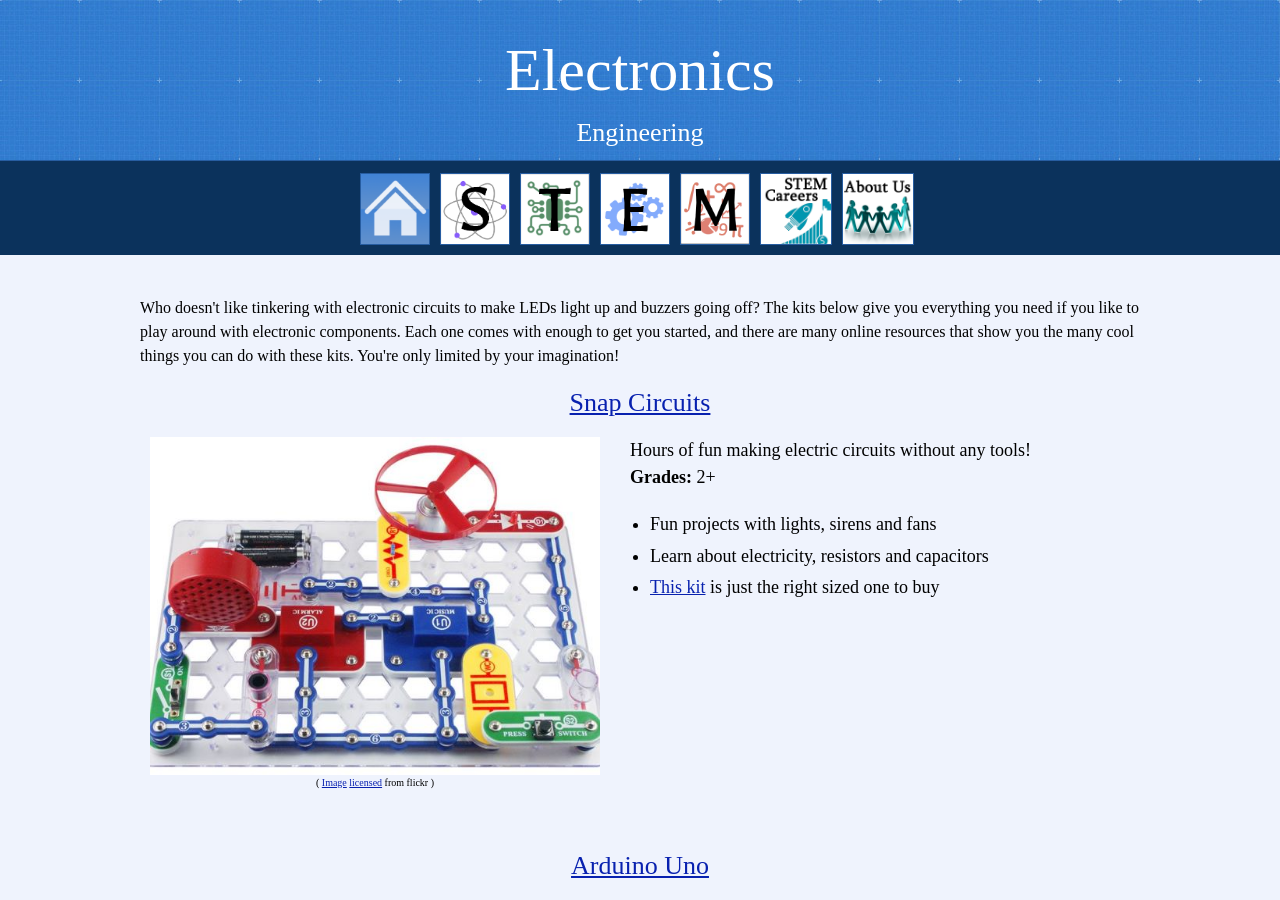
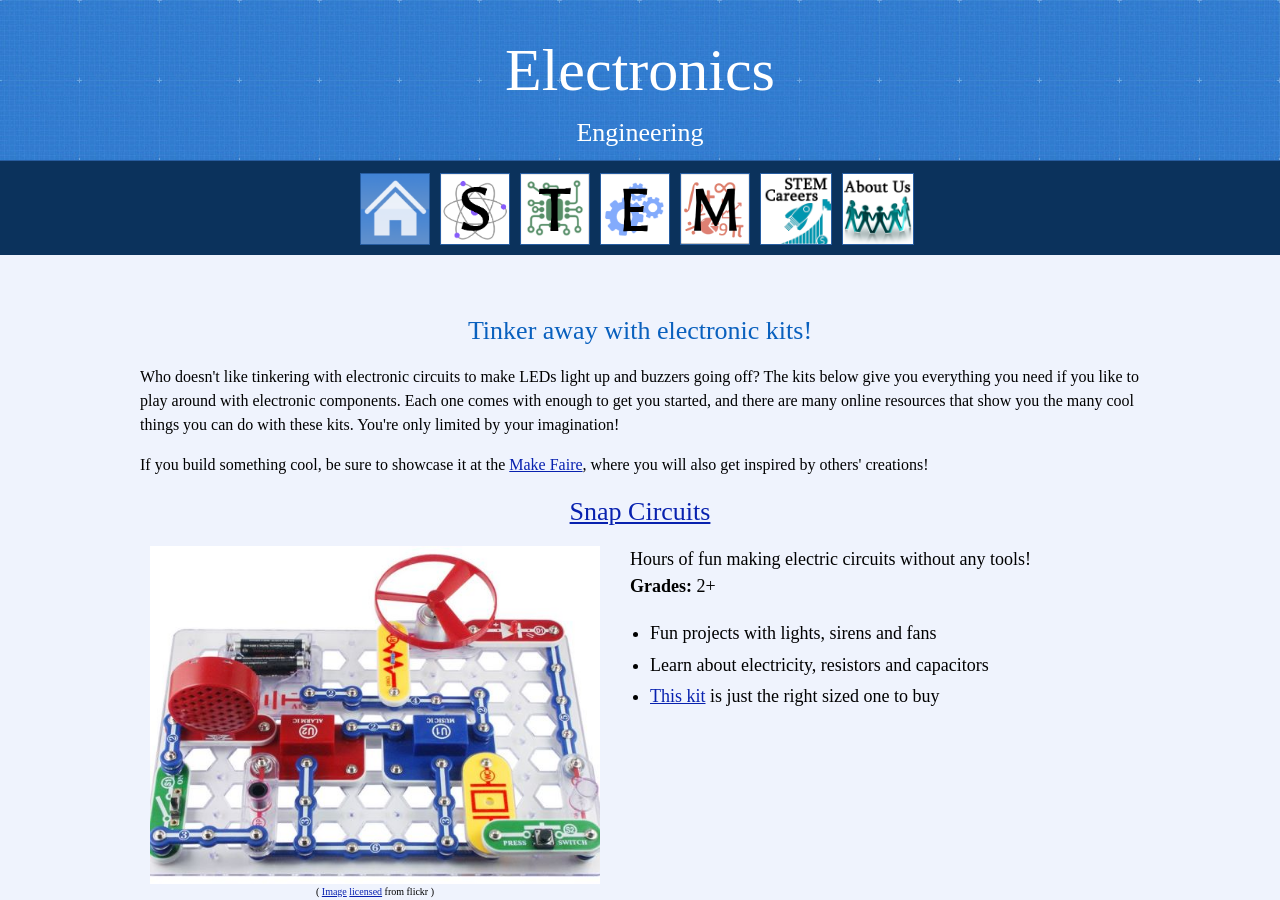
Before and after one commit to radicalcollegestrategies/stemscholars, a Jekyll site: the page built from engineering/electronics.md, in a window 1280 px wide and 900 px high. Built offline with Jekyll 4.4.1, drawn with Linux system fonts in a browser that asks for light colours; some web fonts are replaced.

Commit message:
maker faire

```diff
--- a/engineering/electronics.md
+++ b/engineering/electronics.md
@@ -5,7 +5,9 @@ title: Electronics
 h2: Engineering
 ---
 <section50short>
+<h2>Tinker away with electronic kits!</h2>
 <p>Who doesn't like tinkering with electronic circuits to make LEDs light up and buzzers going off? The kits below give you everything you need if you like to play around with electronic components. Each one comes with enough to get you started, and there are many online resources that show you the many cool things you can do with these kits. You're only limited by your imagination!</p>
+<p>If you build something cool, be sure to showcase it at the <a href="https://makerfaire.com/" target="_blank">Make Faire</a>, where you will also get inspired by others' creations!</p>
 </section50short>
 {% for comp in site.electronics %}
 <section50>
```
Also changed, not shown: README.md.
